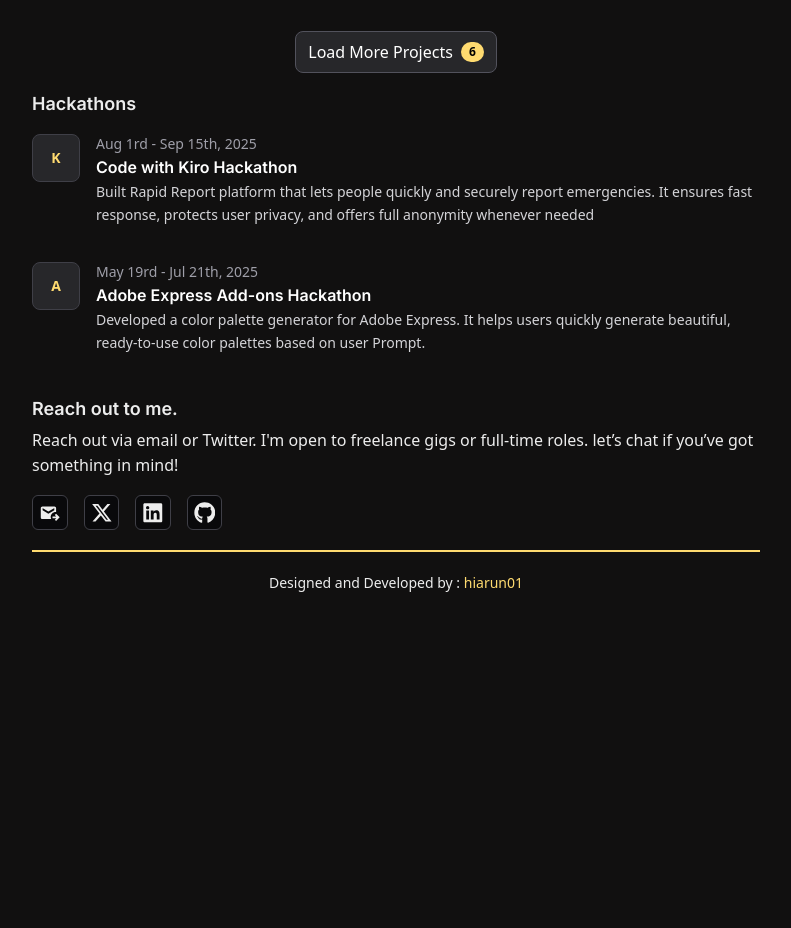
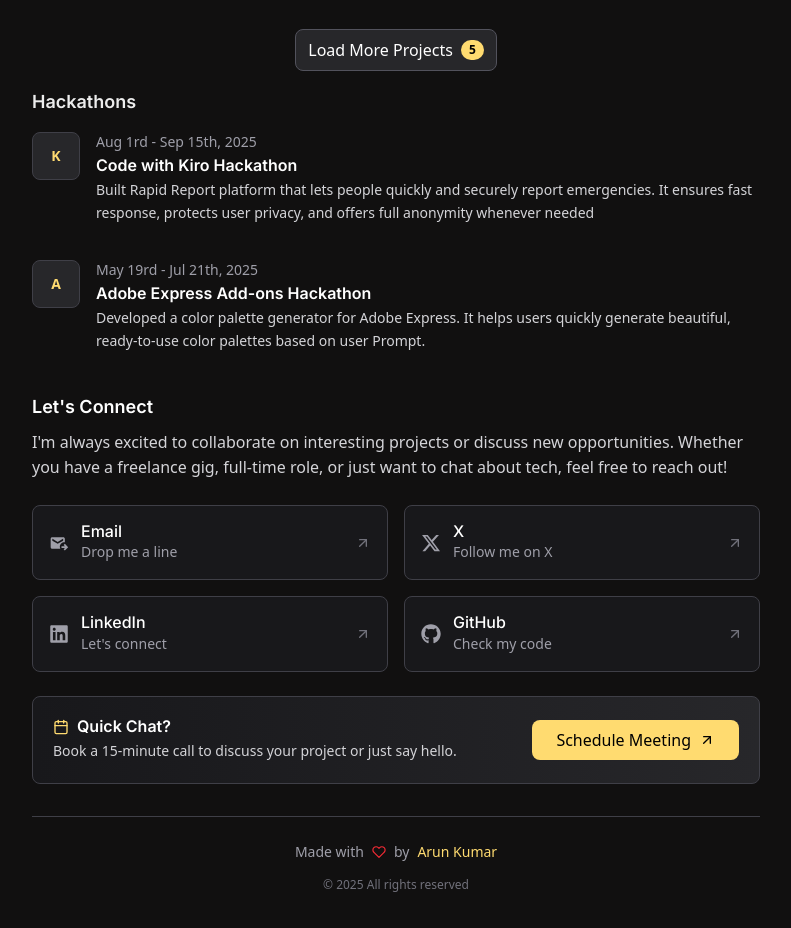
Before and after one commit to hiarun01/my-portfolio, a Next.js app: page / in a window 1280 px wide. Shown: the part 1113-2041 px from the top of the page, without its empty margins (244-1035 px from the left). Before the commit the page ends 1768 px from the top, so only its background shows below. Built offline with nearby package versions, Linux system fonts and the light colour scheme.

Commit message:
remap foter and contact section..

```diff
--- a/components/Blogs.tsx
+++ b/components/Blogs.tsx
@@ -1,8 +1,12 @@
+import {FiExternalLink, FiCalendar, FiClock, FiBookOpen} from "react-icons/fi";
+
 type blogPosts = {
   title: string;
   date: string;
   readTime: string;
   link: string;
+  excerpt?: string;
+  tags?: string[];
 };
 
 export const blogPosts: blogPosts[] = [
@@ -11,33 +15,117 @@ export const blogPosts: blogPosts[] = [
     date: "Jun 5, 2025",
     readTime: "3 min read",
     link: "https://medium.com/@hiarun01/redux-vs-zustand-which-state-management-tool-is-the-goat-6686573bca26",
+    excerpt:
+      "A comprehensive comparison between Redux and Zustand for React state management, exploring their pros, cons, and use cases.",
   },
 ];
 
 const Blogs = () => {
   return (
-    <section>
-      <h2 className="text-lg font-bold ">Blogs</h2>
-      <div className="flex flex-col gap-5 mt-5">
+    <section className="mb-8">
+      {/* Header Section */}
+      <div className="flex items-center justify-between mb-6">
+        <div>
+          <h2 className="text-2xl font-bold text-white mb-2">Latest Blogs</h2>
+          <p className="text-zinc-400 text-sm">
+            Thoughts on development, tutorials, and tech insights
+          </p>
+        </div>
+        <div className="flex items-center gap-2 text-sm text-zinc-400">
+          <FiBookOpen className="text-[#ffdb70]" />
+          <span>
+            {blogPosts.length} article{blogPosts.length !== 1 ? "s" : ""}
+          </span>
+        </div>
+      </div>
+
+      {/* Blog Posts */}
+      <div className="space-y-4">
         {blogPosts.map((post, index) => (
+          <article
+            key={index}
+            className="group bg-zinc-900 border border-zinc-700 rounded-lg overflow-hidden hover:border-[#ffdb70] hover:shadow-lg hover:shadow-[#ffdb70]/10 transition-all duration-300"
+          >
             <a
-            key={index}
               href={post.link}
               target="_blank"
               rel="noopener noreferrer"
-            className="relative group rounded-md p-3 bg-zinc-900 border border-zinc-700 hover:bg-zinc-800 transition-colors duration-100 flex"
+              className="block p-5"
             >
-            <div className="flex-1">
-              <h3 className="text-lg font-semibold mb-1">{post.title}</h3>
-              <div className="flex items-center text-sm gap-2">
+              {/* Blog Header */}
+              <div className="flex items-start justify-between gap-4 mb-3">
+                <h3 className="text-lg font-semibold text-white group-hover:text-[#ffdb70] transition-colors duration-300 leading-tight">
+                  {post.title}
+                </h3>
+                <FiExternalLink className="text-zinc-500 group-hover:text-[#ffdb70] group-hover:translate-x-0.5 group-hover:-translate-y-0.5 transition-all duration-300 flex-shrink-0 mt-1" />
+              </div>
+
+              {/* Excerpt */}
+              {post.excerpt && (
+                <p className="text-zinc-400 text-sm mb-4 leading-relaxed line-clamp-2">
+                  {post.excerpt}
+                </p>
+              )}
+
+              {/* Tags */}
+              {post.tags && (
+                <div className="flex flex-wrap gap-2 mb-4">
+                  {post.tags.slice(0, 3).map((tag, tagIndex) => (
+                    <span
+                      key={tagIndex}
+                      className="px-2.5 py-1 bg-zinc-800 text-[#ffdb70] rounded-full text-xs font-medium border border-zinc-600"
+                    >
+                      {tag}
+                    </span>
+                  ))}
+                  {post.tags.length > 3 && (
+                    <span className="px-2.5 py-1 bg-zinc-800 text-zinc-400 rounded-full text-xs border border-zinc-600">
+                      +{post.tags.length - 3}
+                    </span>
+                  )}
+                </div>
+              )}
+
+              {/* Meta Information */}
+              <div className="flex items-center gap-4 text-sm text-zinc-500">
+                <div className="flex items-center gap-1.5">
+                  <FiCalendar className="w-4 h-4" />
                   <span>{post.date}</span>
-                <span className="mx-1">•</span>
+                </div>
+                <div className="flex items-center gap-1.5">
+                  <FiClock className="w-4 h-4" />
                   <span>{post.readTime}</span>
                 </div>
               </div>
             </a>
+          </article>
         ))}
       </div>
+
+      {/* Empty State or Call to Action */}
+      {blogPosts.length === 0 ? (
+        <div className="text-center py-12 bg-zinc-900 border border-zinc-700 rounded-lg">
+          <FiBookOpen className="w-12 h-12 text-zinc-600 mx-auto mb-4" />
+          <h3 className="text-lg font-medium text-zinc-400 mb-2">
+            No blogs yet
+          </h3>
+          <p className="text-zinc-500 text-sm">
+            I&apos;m working on some exciting content. Check back soon!
+          </p>
+        </div>
+      ) : (
+        <div className="mt-6 text-center">
+          <a
+            href="https://medium.com/@hiarun01"
+            target="_blank"
+            rel="noopener noreferrer"
+            className="inline-flex items-center gap-2 text-sm text-zinc-400 hover:text-[#ffdb70] transition-colors duration-200"
+          >
+            <span>Read more on Medium</span>
+            <FiExternalLink className="w-4 h-4" />
+          </a>
+        </div>
+      )}
     </section>
   );
 };
--- a/components/Contact.tsx
+++ b/components/Contact.tsx
@@ -1,18 +1,18 @@
-// import {FaRegHeart} from "react-icons/fa";
-// import {SiBuymeacoffee} from "react-icons/si";
-
 /* eslint-disable react/no-unescaped-entities */
 
 import {MdOutgoingMail} from "react-icons/md";
 import {FaXTwitter} from "react-icons/fa6";
 import {FaLinkedin} from "react-icons/fa";
 import {FaGithub} from "react-icons/fa";
+import {FiCalendar, FiArrowUpRight} from "react-icons/fi";
 import {JSX} from "react";
 
 type Social = {
   href: string;
   label: string;
   icon: JSX.Element;
+  description: string;
+  color: string;
 };
 
 const socials: Social[] = [
@@ -20,56 +20,96 @@ const socials: Social[] = [
     href: "mailto:hiarun.works@gmail.com",
     label: "Email",
     icon: <MdOutgoingMail />,
+    description: "Drop me a line",
+    color: "hover:text-red-400 hover:border-red-400/50",
   },
   {
     href: "https://x.com/hiarun01",
     label: "X",
     icon: <FaXTwitter />,
+    description: "Follow me on X",
+    color: "hover:text-blue-400 hover:border-blue-400/50",
   },
   {
     href: "https://www.linkedin.com/in/hiarun01/",
     label: "LinkedIn",
     icon: <FaLinkedin />,
+    description: "Let's connect",
+    color: "hover:text-blue-500 hover:border-blue-500/50",
   },
   {
     href: "https://github.com/hiarun01",
     label: "GitHub",
     icon: <FaGithub />,
+    description: "Check my code",
+    color: "hover:text-purple-400 hover:border-purple-400/50",
   },
 ];
 
 export default function Contact() {
   return (
-    <section className="mb-4">
-      <h2 className="text-lg font-bold mb-2">Reach out to me.</h2>
+    <section className="mb-8">
+      {/* Header Section */}
+      <div className="mb-6">
+        <h2 className="text-lg font-bold mb-3 text-white">Let's Connect</h2>
+        <p className="text-zinc-300 text-base leading-relaxed">
+          I'm always excited to collaborate on interesting projects or discuss
+          new opportunities. Whether you have a freelance gig, full-time role,
+          or just want to chat about tech, feel free to reach out!
+        </p>
+      </div>
 
-      <p className="mt-2 ">
-        Reach out via email or Twitter. I'm open to freelance gigs or full-time
-        roles. let’s chat if you’ve got something in mind!
-      </p>
-
-      <div className="flex gap-4 mt-4 w-fit sm:font-normal">
-        {socials.map((s) => (
+      {/* Contact Cards Grid */}
+      <div className="grid grid-cols-1 sm:grid-cols-2 gap-4 mb-6">
+        {socials.map((social) => (
           <a
-            key={s.label}
-            href={s.href}
-            className="select-none bg-zinc-950 border border-zinc-700 rounded-md px-1.5 py-1.5 text-[1.35rem] hover:bg-zinc-900 transition-all duration-100"
-            aria-label={s.label}
+            key={social.label}
+            href={social.href}
+            target="_blank"
+            rel="noopener noreferrer"
+            className={`group bg-zinc-900 border border-zinc-700 rounded-lg p-4 transition-all duration-300 hover:bg-zinc-800 ${social.color} hover:shadow-lg`}
           >
-            {s.icon}
+            <div className="flex items-center gap-3">
+              <div className="text-xl text-zinc-400 group-hover:scale-110 transition-transform duration-300">
+                {social.icon}
+              </div>
+              <div className="flex-1">
+                <h3 className="font-medium text-white group-hover:text-current transition-colors">
+                  {social.label}
+                </h3>
+                <p className="text-sm text-zinc-400 group-hover:text-zinc-300 transition-colors">
+                  {social.description}
+                </p>
+              </div>
+              <FiArrowUpRight className="text-zinc-500 group-hover:text-current group-hover:translate-x-0.5 group-hover:-translate-y-0.5 transition-all duration-300" />
+            </div>
           </a>
         ))}
       </div>
-      {/* <div className="mt-2 mb-5">
-        <a
-          href="https://cal.com/hiarun01/15min"
-          target="_blank"
-          rel="noopener noreferrer"
-          className="cursor-pointer w-fit select-none transition-colors duration-100 flex flex-row gap-1.5 items-center bg-zinc-900 border border-zinc-700 hover:bg-zinc-800 px-2  py-1 rounded-md"
-        >
-          <span> Schedule a meet</span>
-        </a>
-      </div> */}
+
+      {/* Schedule Meeting CTA */}
+      <div className="bg-gradient-to-r from-zinc-900 to-zinc-800 border border-zinc-700 rounded-lg p-5">
+        <div className="flex flex-col sm:flex-row items-start sm:items-center justify-between gap-4">
+          <div className="flex-1">
+            <h3 className="font-semibold text-white mb-1 flex items-center gap-2">
+              <FiCalendar className="text-[#ffdb70]" />
+              Quick Chat?
+            </h3>
+            <p className="text-zinc-300 text-sm">
+              Book a 15-minute call to discuss your project or just say hello.
+            </p>
+          </div>
+          <a
+            href="https://cal.com/hiarun01/15min"
+            target="_blank"
+            rel="noopener noreferrer"
+            className="bg-[#ffdb70] hover:bg-[#ffdb70]/90 text-black px-6 py-2 rounded-lg font-medium transition-all duration-200 flex items-center gap-2 hover:shadow-lg hover:shadow-[#ffdb70]/20 group"
+          >
+            Schedule Meeting
+            <FiArrowUpRight className="group-hover:translate-x-0.5 group-hover:-translate-y-0.5 transition-transform duration-200" />
+          </a>
+        </div>
+      </div>
     </section>
   );
 }
--- a/components/Data/data.ts
+++ b/components/Data/data.ts
@@ -131,26 +131,26 @@ export const personalProjects: Project[] = [
     image: "/Projects-image/impactList.png",
     category: "fullstack",
   },
-  {
-    title: "Rapid Report",
-    description:
-      "Rapid Report is a web application designed to streamline the process of reporting and managing incidents, making it easier for users to submit reports and for administrators to manage them efficiently.",
-    techStack: [
-      "TypeScript",
-      "Javascript",
-      "React",
-      "tailwindcss",
-      "Shadcn-ui",
-      "redux",
-      "MongoDB",
-      "Express",
-      "Jwt Auth",
-    ],
-    github: "hiarun.me",
-    live: "hiarun.me",
-    image: "/Projects-image/rapidReport.png",
-    category: "full stack",
-  },
+  // {
+  //   title: "Rapid Report",
+  //   description:
+  //     "Rapid Report is a web application designed to streamline the process of reporting and managing incidents, making it easier for users to submit reports and for administrators to manage them efficiently.",
+  //   techStack: [
+  //     "TypeScript",
+  //     "Javascript",
+  //     "React",
+  //     "tailwindcss",
+  //     "Shadcn-ui",
+  //     "redux",
+  //     "MongoDB",
+  //     "Express",
+  //     "Jwt Auth",
+  //   ],
+  //   github: "hiarun.me",
+  //   live: "hiarun.me",
+  //   image: "/Projects-image/rapidReport.png",
+  //   category: "full stack",
+  // },
   {
     title: "TwiFake",
     description:
--- a/components/Footer.tsx
+++ b/components/Footer.tsx
@@ -1,18 +1,27 @@
+import {FiHeart} from "react-icons/fi";
+
 const Footer = () => {
+  const currentYear = new Date().getFullYear();
+
   return (
-    <footer className="mt-5">
-      <div className="py-5 border-t-2 border-[#ffdb70]">
-        <p className="text-center text-sm">
-          Designed and Developed by :{" "}
+    <footer className="mt-8">
+      <div className="py-6 border-t border-zinc-700">
+        <div className="flex flex-col items-center gap-3">
+          <p className="text-center text-sm text-zinc-400 flex items-center gap-2">
+            Made with <FiHeart className="text-red-500 animate-pulse" /> by{" "}
             <a
-            className="text-[#ffdb70] hover:opacity-80 transition-opacity duration-200"
+              className="text-[#ffdb70] hover:text-[#ffdb70]/80 transition-colors duration-200 font-medium"
               href="https://x.com/hiarun01"
               target="_blank"
               rel="noopener noreferrer"
             >
-            hiarun01
+              Arun Kumar
             </a>
           </p>
+          <p className="text-xs text-zinc-500">
+            © {currentYear} All rights reserved
+          </p>
+        </div>
       </div>
     </footer>
   );
--- a/components/HackathonSection.tsx
+++ b/components/HackathonSection.tsx
@@ -5,6 +5,7 @@ export default function HackathonSection() {
     <div className="">
       <section className="mb-8 mt-5">
         <h2 className="text-lg font-bold mb-5">Hackathons</h2>
+
 
         <div className="flex flex-col gap-6">
           {hackathons.map((hackathon, i) => (
--- a/components/Projects.tsx
+++ b/components/Projects.tsx
@@ -111,7 +111,7 @@ export default function Projects() {
                     href={project.live}
                     target="_blank"
                     rel="noopener noreferrer"
-                    className="flex-1 bg-[#ffdb70] hover:bg-[#ffdb70]/90 text-black px-4 py-2.5 rounded-lg text-sm font-medium transition-all duration-200 flex items-center justify-center gap-2 hover:shadow-lg hover:shadow-[#ffdb70]/20"
+                    className="flex-1 bg-[#ffdb70] hover:bg-[#ffdb70]/90 text-black px-4 py-1.5 rounded-lg text-sm font-medium transition-all duration-200 flex items-center justify-center gap-2 hover:shadow-lg hover:shadow-[#ffdb70]/20"
                   >
                     <FiExternalLink className="w-4 h-4" />
                     Live
```
Lines whose indentation alone changed are shown as unchanged.
